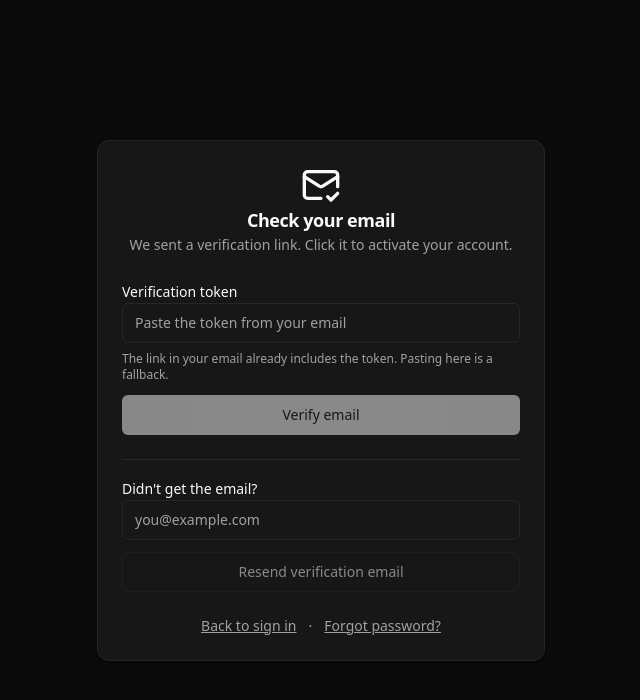
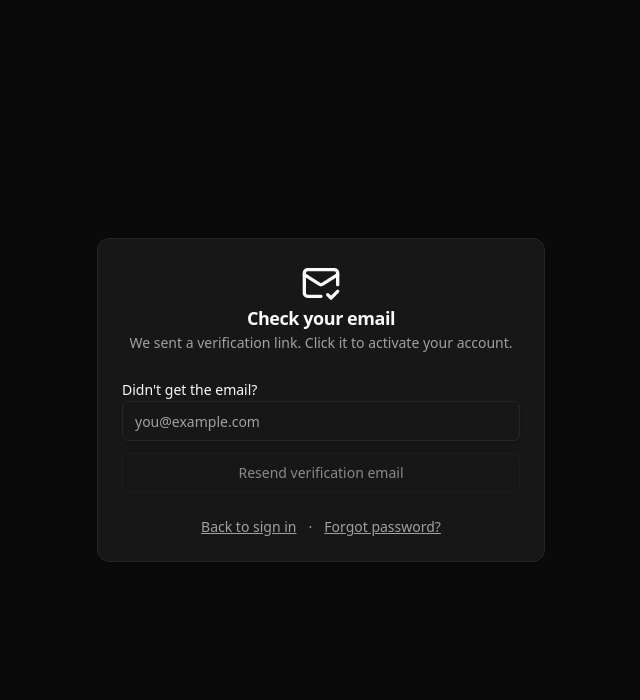
Before and after one commit to ilhamazhar/next-finance, a Next.js app: page /verify in a window 1280 px wide. Shown: the top 700 px of the page, without its empty margins (319-959 px from the left). Built offline with nearby package versions, Linux system fonts and the light colour scheme.

Commit message:
feat: remove manual token paste UI from verify page

```diff
--- a/app/(auth)/verify/page.tsx
+++ b/app/(auth)/verify/page.tsx
@@ -27,7 +27,6 @@ function VerifyView() {
   const autoResend = params.get("resend") === "1";
 
   const [email, setEmail] = useState(emailFromUrl);
-  const [token, setToken] = useState(tokenFromUrl);
   const [state, setState] = useState<VerifyState>("idle");
   const [errorMsg, setErrorMsg] = useState<string | null>(null);
 
@@ -85,13 +84,9 @@ function VerifyView() {
       useBackendStatus.getState().setStatus("up");
       // Privacy: backend returns 200 with a generic message even if email doesn't exist.
       toast.success(res.message ?? "Verification email sent");
-      // Dev mode: token comes back inline — prefill it so the user can verify immediately.
+      // Dev mode: token comes back inline — verify immediately (no manual paste UI).
       const devToken = res.data?.verification_token;
-      if (devToken) {
-        setToken(devToken);
-        setState("idle");
-        setErrorMsg(null);
-      }
+      if (devToken) verify.mutate(devToken);
     },
     onError: (err: unknown) => {
       if (axios.isAxiosError(err) && (err.response?.status === 503 || !err.response)) {
@@ -183,33 +178,8 @@ function VerifyView() {
         </CardDescription>
       </CardHeader>
       <CardContent className="space-y-6">
-        {/* Manual token paste (and primary action after the email link fails) */}
-        <form
-          onSubmit={(e) => {
-            e.preventDefault();
-            if (token.trim()) verify.mutate(token.trim());
-          }}
-          className="space-y-3"
-        >
-          <div className="space-y-2">
-            <Label htmlFor="token">Verification token</Label>
-            <Input
-              id="token"
-              placeholder="Paste the token from your email"
-              value={token}
-              onChange={(e) => setToken(e.target.value)}
-            />
-            <p className="text-xs text-[color:var(--color-muted-foreground)]">
-              The link in your email already includes the token. Pasting here is a fallback.
-            </p>
-          </div>
-          <Button type="submit" className="w-full" disabled={!token.trim() || verify.isPending}>
-            {verify.isPending ? "Verifying…" : "Verify email"}
-          </Button>
-        </form>
-
         {/* Resend verification email */}
-        <div className="border-t border-[color:var(--color-border)] pt-4 space-y-3">
+        <div className="space-y-3">
           <div className="space-y-2">
             <Label htmlFor="resend-email">Didn&apos;t get the email?</Label>
             <Input
```
